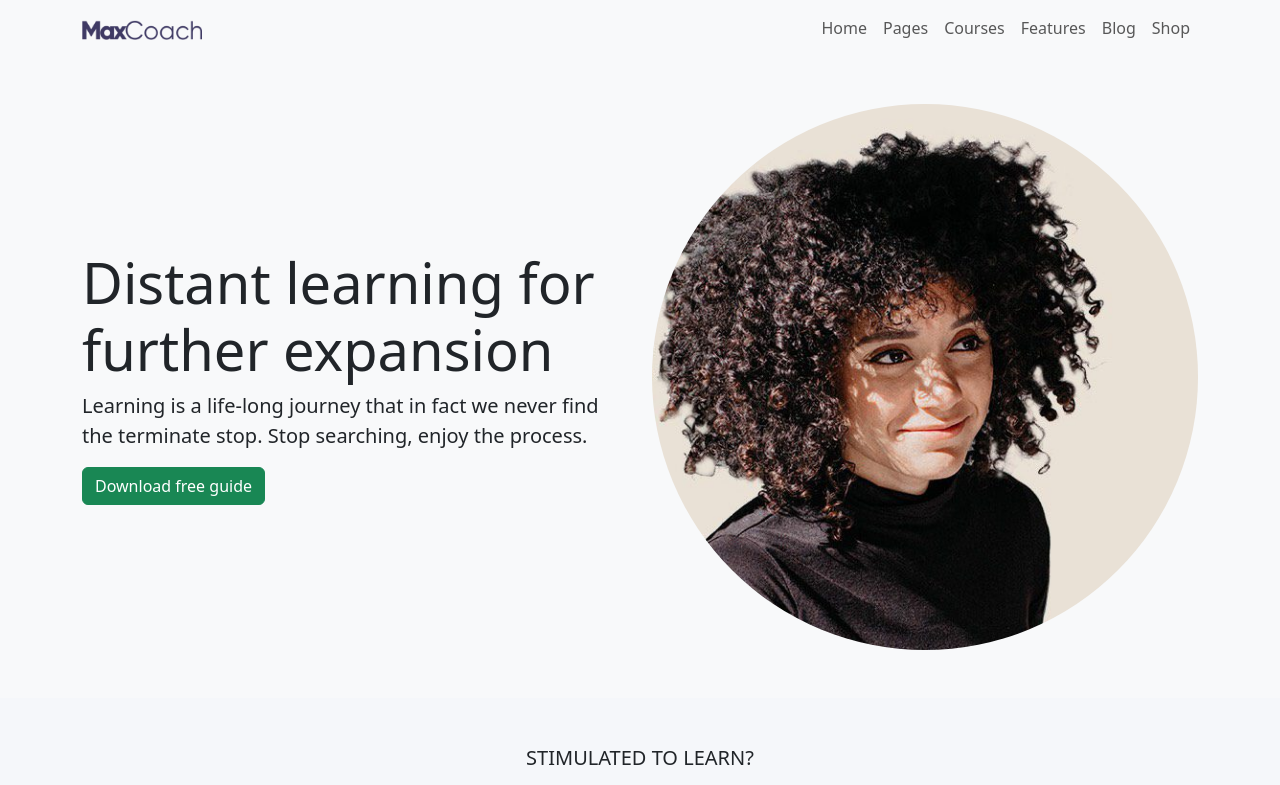
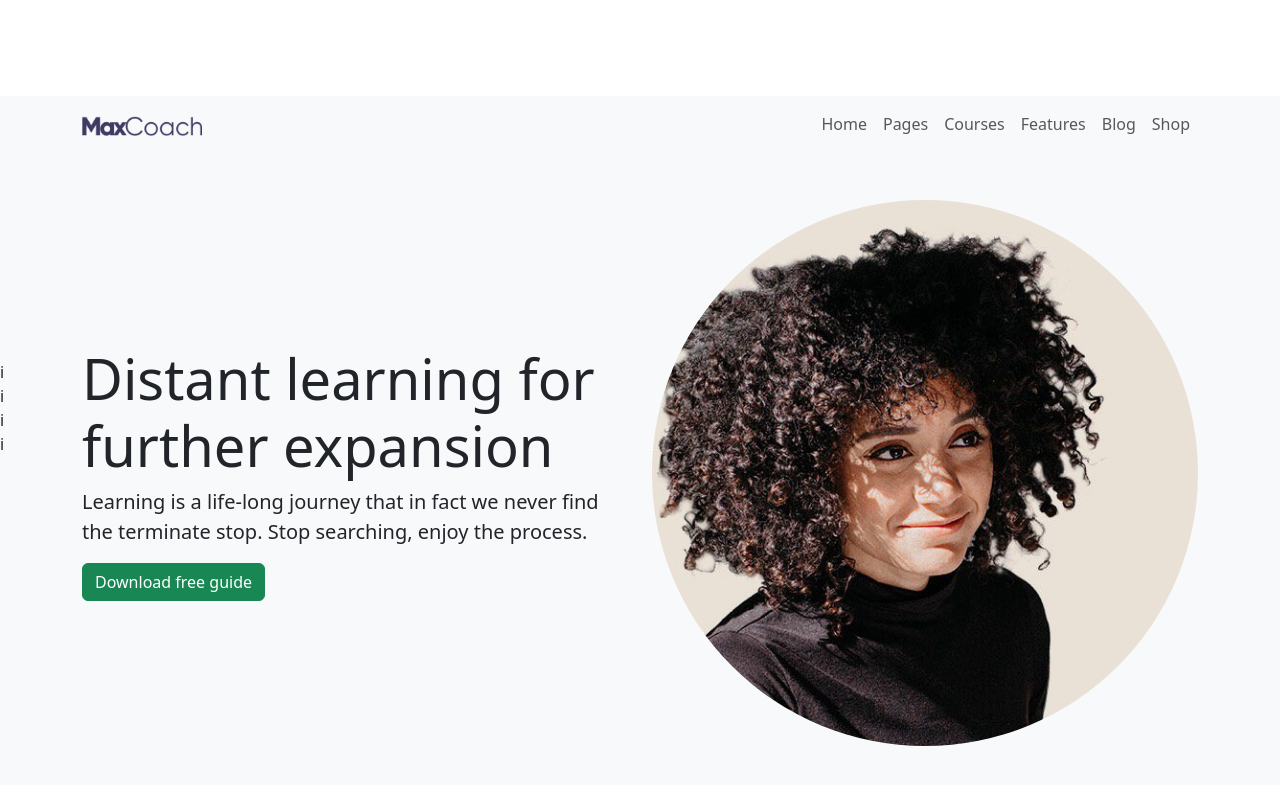
Before and after one commit to MichelangeloCaltagirone/proj-html-vuejs, a Vue app: page / in a window 1280 px wide. Shown: the top 785 px of the page. Built offline with nearby package versions, Linux system fonts and the light colour scheme.

Commit message:
Add new component: MainNavBar.vue

```diff
--- a/src/App.vue
+++ b/src/App.vue
@@ -5,6 +5,7 @@ import PageHeader from './components/PageHeader.vue';
 import EnjoyableSection from './components/AppEnjoyableSection.vue';
 import SmartTutoringProgram from './components/SmartTutoringProgram.vue';
 import IframeVideos from './components/IframeVideos.vue';
+import MainNavBar from './components/MainNavBar.vue';
 
 export default {
   data() {
@@ -25,7 +26,8 @@ export default {
     EnjoyableSection,
     Jumbotron,
     SmartTutoringProgram,
-    IframeVideos
+    IframeVideos,
+    MainNavBar
   }
 }
 
@@ -33,6 +35,7 @@ export default {
 
 <template>
 
+  <MainNavBar />
   <div>
     <PageHeader :menuItems="menuItems" />
     <Jumbotron title="Distant learning for further expansion"
--- /dev/null
+++ b/src/components/MainNavBar.vue
@@ -0,0 +1,35 @@
+<script>
+    export default {
+        data() {
+            return {
+
+            }
+        }
+    }
+</script>
+
+<template>
+
+    <ul>
+        <li>i</li>
+        <li>i</li>
+        <li>i</li>
+        <li>i</li>
+    </ul>
+
+</template>
+
+<style scoped>
+ul {
+    list-style-type: none;
+    position: sticky;
+    right: 0;
+    top: 45%;
+    margin: 0;
+    padding: 0;
+    li {
+        flex-shrink: 1;
+    }
+}
+
+</style>
--- a/src/components/SmartTutoringProgram.vue
+++ b/src/components/SmartTutoringProgram.vue
@@ -45,7 +45,7 @@
 
             <img :src="getImageUrl(feautere.picPath)" class="card-img-top img-fluid" :alt="feautere.picPath">
             <div class="card-body">
-                <h5 class="card-title">{{ feautere.title }}</h5>
+                <h5 class="card-title mt-2">{{ feautere.title }}</h5>
                 <p class="card-text">{{ feautere.text }}</p>
                 <a href="#" class="btn">Go somewhere</a>
             </div>
```
